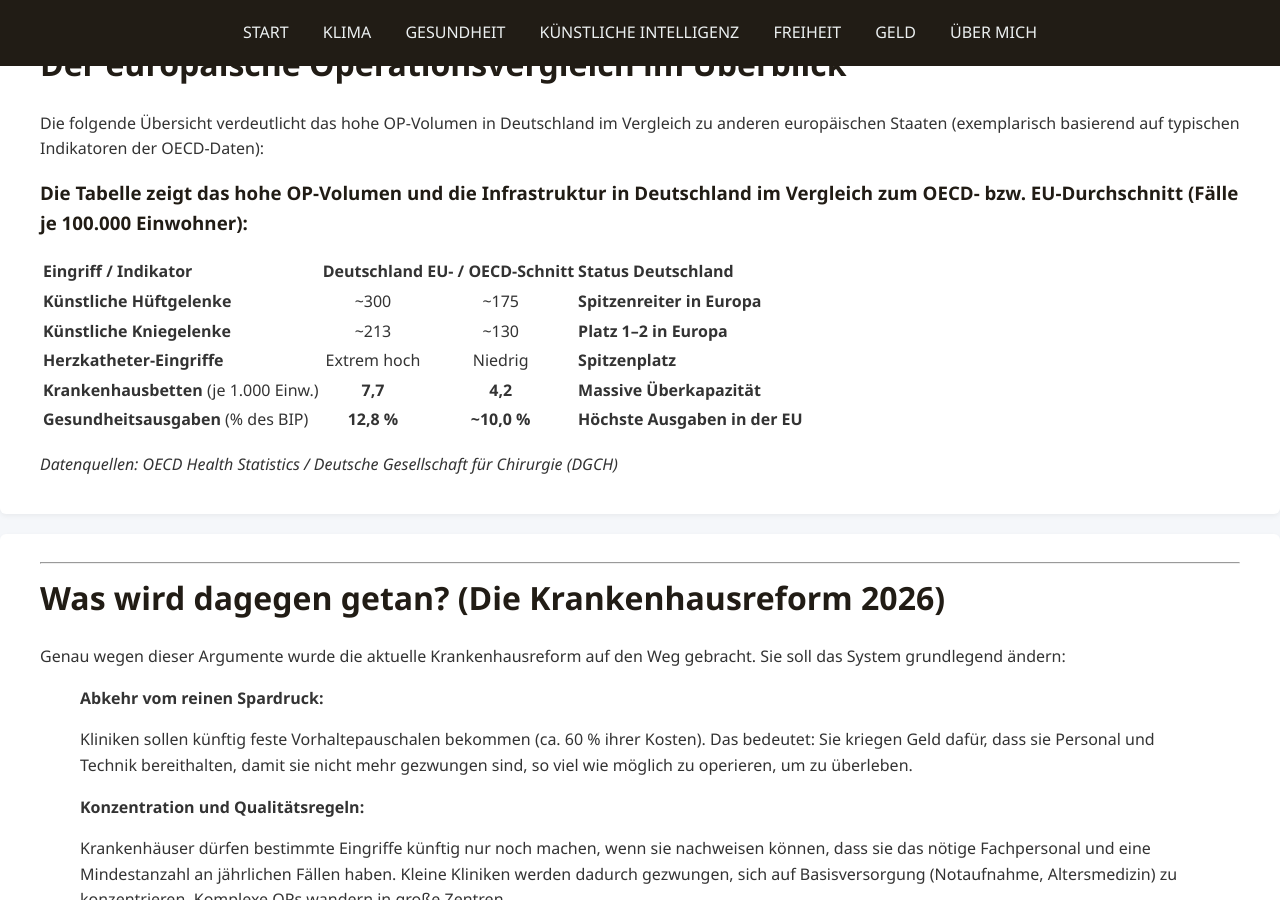
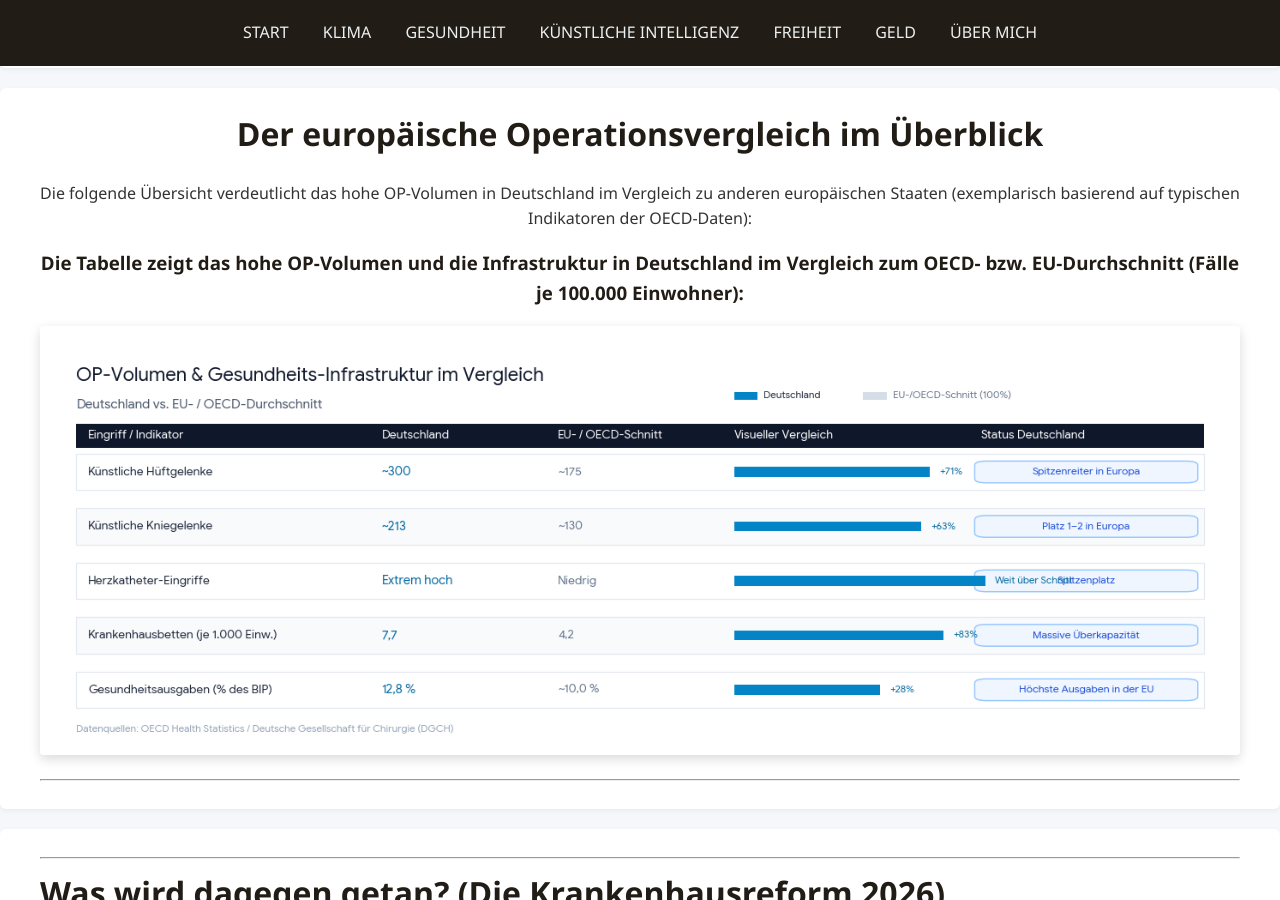
Before and after one commit to TheGermanTruth/TheGermanTruth, a Jekyll site: the page built from gesundheit.md, in a window 1280 px wide and 900 px high, scrolled down 7661 px. Built offline with Jekyll 4.4.1, drawn with Linux system fonts in a browser that asks for light colours.

Commit message:
Update gesundheit.md

```diff
--- a/gesundheit.md
+++ b/gesundheit.md
@@ -256,6 +256,12 @@
 Die Lebenserwartung in Deutschland liegt trotz der vielen Eingriffe lediglich im europäischen Durchschnitt und ist teilweise sogar niedriger als in Ländern,
 die deutlich weniger operieren (wie Spanien oder Italien).
 
+---
+
+</div>
+
+<div class="section one-column" align="center" markdown="1">
+
 # Der europäische Operationsvergleich im Überblick
 
 Die folgende Übersicht verdeutlicht das hohe OP-Volumen in Deutschland im Vergleich zu anderen europäischen Staaten (exemplarisch basierend auf typischen
@@ -263,16 +269,9 @@
 
 ### Die Tabelle zeigt das hohe OP-Volumen und die Infrastruktur in Deutschland im Vergleich zum OECD- bzw. EU-Durchschnitt (Fälle je 100.000 Einwohner):
 
-| Eingriff / Indikator | Deutschland | EU- / OECD-Schnitt | Status Deutschland |
-| :--- | :---: | :---: | :--- |
-| **Künstliche Hüftgelenke** | ~300 | ~175 | **Spitzenreiter in Europa** |
-| **Künstliche Kniegelenke** | ~213 | ~130 | **Platz 1–2 in Europa** |
-| **Herzkatheter-Eingriffe** | Extrem hoch | Niedrig | **Spitzenplatz** |
-| **Krankenhausbetten** (je 1.000 Einw.) | **7,7** | **4,2** | **Massive Überkapazität** |
-| **Gesundheitsausgaben** (% des BIP) | **12,8 %** | **~10,0 %** | **Höchste Ausgaben in der EU** |
+[![OP Volumen]({{ '/images/opvolumen.png' | relative_url }}){: .shadow-img width="100%"}]({{ '/images/opvolumen.png' | relative_url }}){: target="_blank" }
 
-*Datenquellen: OECD Health Statistics / Deutsche Gesellschaft für Chirurgie (DGCH)*
-
+---
 
 </div>
 
```
